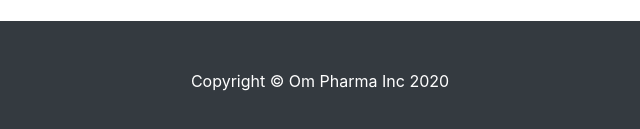
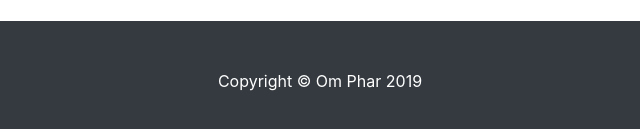
Before and after one commit to akandi9avish/akandi9avish.github.io, a website: page index.html in a window 1280 px wide. Shown: the part 1261-1390 px from the top of the page, 320-960 px from the left. Drawn offline with Linux system fonts and the light colour scheme.

Commit message:
Update index.html

```diff
--- a/index.html
+++ b/index.html
@@ -23,7 +23,7 @@
   <!-- Navigation -->
   <nav class="navbar navbar-expand-lg navbar-dark bg-dark fixed-top">
     <div class="container">
-      <a class="navbar-brand" href="akandi9avish.github.io">Om Pharma Inc</a>
+      <a class="navbar-brand" href="#">Om Pharma Inc</a>
       <button class="navbar-toggler" type="button" data-toggle="collapse" data-target="#navbarResponsive" aria-controls="navbarResponsive" aria-expanded="false" aria-label="Toggle navigation">
         <span class="navbar-toggler-icon"></span>
       </button>
@@ -207,7 +207,7 @@
   <!-- Footer -->
   <footer class="py-5 bg-dark">
     <div class="container">
-      <p class="m-0 text-center text-white">Copyright &copy; Om Pharma Inc 2020</p>
+      <p class="m-0 text-center text-white">Copyright &copy; Om Phar 2019</p>
     </div>
     <!-- /.container -->
   </footer>
```
